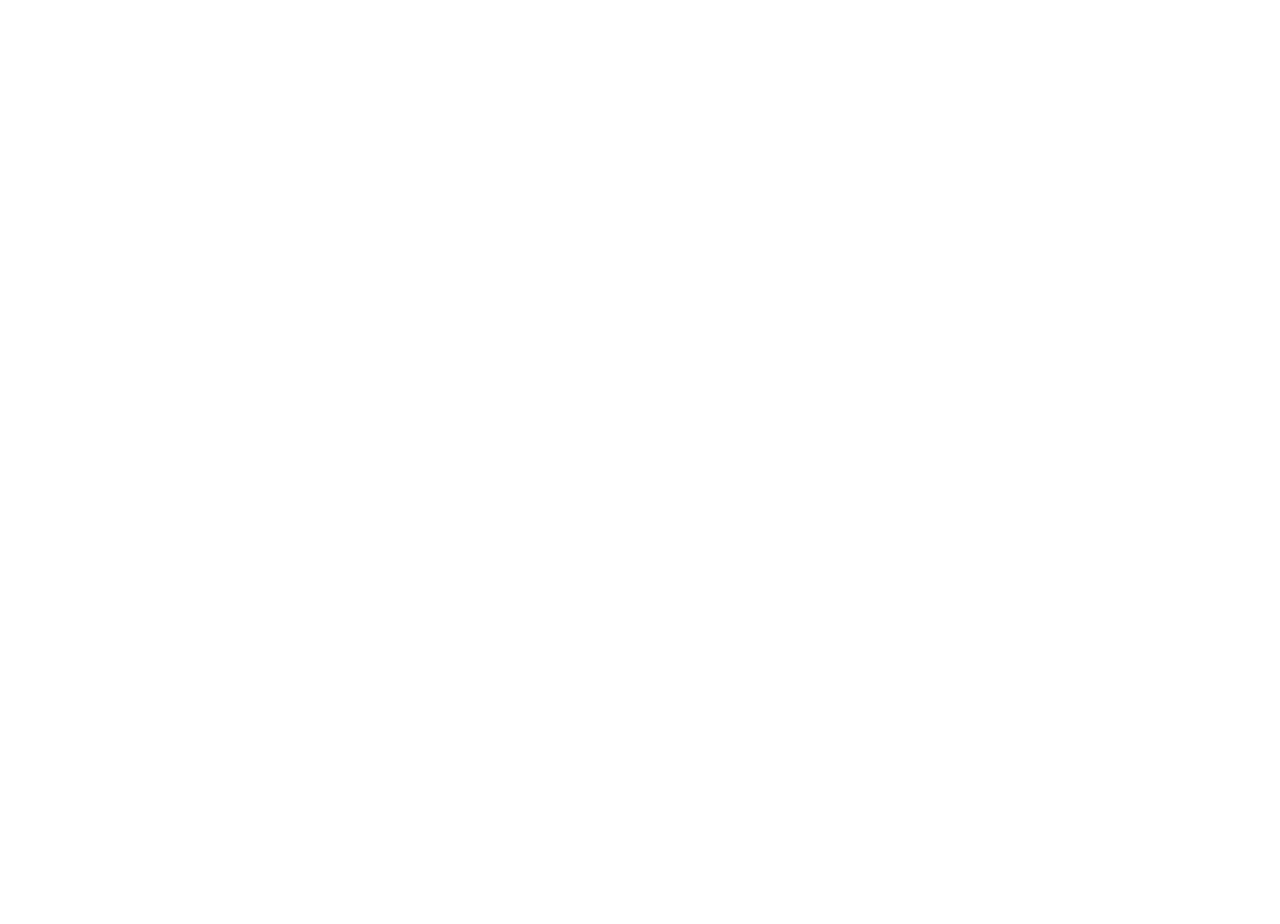
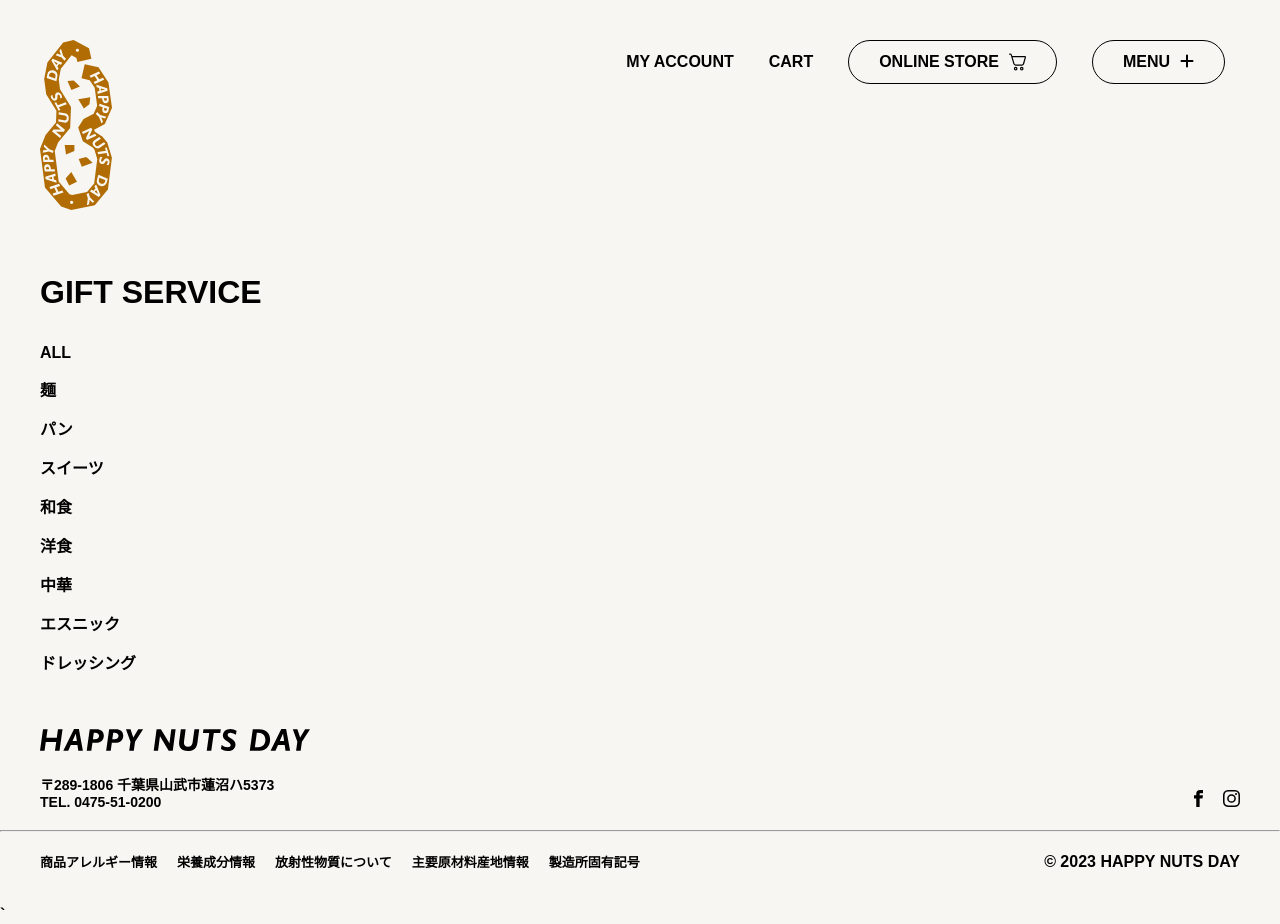
Before and after one commit to Yutann47/Layout-practice, a plain HTML site: page HAPPY NUTS DAY/recipe.html in a window 1280 px wide. Before the commit the page ends 800 px from the top, so only its background shows below. Drawn offline with Linux system fonts and the light colour scheme.

Commit message:
HND-side-bar

```diff
--- a/HAPPY NUTS DAY/public/css/common.css
+++ b/HAPPY NUTS DAY/public/css/common.css
@@ -1,40 +1,47 @@
+@import url(./utils.css);
+
 :root{
     --bg-color: #F8F6F2;
+    --color-primary:rgb(0, 0, 0);
+    --color-secondary:rgba(0, 0, 0, 0.5);
+    --layout-padding: 4rem;
 }
 
 *,
 *::before,
 *::after {
-box-sizing: border-box;
-}
-
-*{
+    box-sizing: border-box;
     margin: 0;
     padding: 0;
 }
 
 html {
     font-size: 62.5%;
-
 }
 
 body{
+    display: flex;
+    flex-direction: column;
+    min-height: 100vh;
+    font-size: 1.6rem;
+    font-weight: 700;
+    color: var(--color-primary);
     background-color: var(--bg-color);
     font-family: sans-serif;
 }
 
-.max-container{
-    max-width: 1440px;
-    padding: 0 5rem;
-    margin: auto;
+a{
+    color: var(--color-primary);
 }
 
-/* ///// */
-/* common style */
+/*unused*/
+
+
 
 h1{
     font-size: 3.2rem;
     font-weight: 700;
+    margin-bottom: 3.3rem;
 }
 
 h2{
@@ -43,16 +50,44 @@
     line-height: 40px;
 }
 
-.title-p{
-    font-size: 1.6rem;
-    font-weight: 700;
+
+/* ///// */
+/* common style */
+.container {
+    width: 100%;
+    max-width: 1440px;
+    margin-inline: auto;
+    padding: 4rem;
 }
 
-.border-radius{
-    border: 1px solid;
-    border-radius: 60px;
+.title-p {
+    font-size: 1.6rem;
+
+}
+.btn {
+    display: inline-flex;
+    gap: 1rem;
+    /* align-items: center; */
+    border: 1px solid var(--color-primary);
+    border-radius: 9999px;
     padding: 1.2rem 3rem;
+    cursor: pointer;
 }
+
+.text-light {
+    color: var(--color-secondary);
+    opacity: 0.5;
+}
+
+.menu-list > * {
+    transition: 0.4s;
+}
+
+.menu-list > *:hover{
+    opacity: 0.5;
+}
+
+
 
 
 
@@ -62,95 +97,103 @@
 .main-header{
     display: flex;
     justify-content: space-between;
-    /* position: fixed; */
+    position: sticky;
     /* z-index: 9999; */
-    padding: 4rem;
+    padding: 4rem var(--layout-padding) 0;
 }
 
 .main-nav > ul {
     display: flex;
     align-items: center;
     list-style: none;
+    gap: 2rem;
 }
 
 .main-nav > ul > li {
-    cursor: pointer;
-    margin-right: 5rem;
+    margin-right: 1.5rem;
 }
 
-.main-nav > ul > li > a {
-    text-decoration: none;
-    color: black;
+/* .main-nav > ul >li :not(:last-child){
+    margin-right: 5rem;
+} */
+
+
+
+/* /////main */
+
+.container >.side-bar > ul {
+    list-style: none;
 }
 
-.cart{
-    background-image: url(../image/cart.svg);
-    background-repeat: no-repeat;
-    padding-left: 3rem;
+.container >.side-bar > ul > li {
+    margin-bottom: 1.5rem;
 }
 
+.container > .side-bar > ul > li > a:hover{
+    color: var(--color-secondary);
+    opacity: 0.5;
+}
 
 /* /////footer */
 
-.main-footer{
-    padding: 0rem 5rem;
+.main-footer {
+    margin-top: auto;
 }
 
-.info-f{
-    margin-bottom: 2rem;
-    border-bottom: 1px solid rgb(175, 175, 175);
+.top-footer,.bottom-footer{
+    padding: 0 var(--layout-padding);
 }
 
-.logo-f{
-    cursor: pointer;
+.main-footer > hr {
+    margin: 2rem 0;
+}
+
+.main-footer > :last-child {
+    padding-bottom: 3rem;
+}
+
+.logo{
+    display: block;
     margin-bottom: 2rem;
 }
-.contact-f{
+.main-footer .contact{
     display: flex;
     justify-content: space-between;
-    align-self:flex-end;
+    align-items:flex-end;
 }
 
-.main-footer .word {
-    margin-bottom: 2rem;
-}
-
-.main-footer .word p{
+.main-footer .info {
     font-size: 1.4rem;
-    font-weight: 700;
-    margin-bottom: 0.5rem;
 }
 
 .main-footer .media > ul{
     display: flex;
+    gap: 2rem;
     list-style: none;
 }
 
-.main-footer .media > ul >li {
-    margin-right: 2rem;
+.bottom-footer{
+    display: flex;
+    justify-content: space-between;
+    align-items: center;
+    margin-bottom: 0.5rem;
 }
 
-.main-footer > .content-f {
+.footer-link {
     display: flex;
     justify-content: space-between;
 }
 
-.main-footer >  .content-f > ul {
+.footer-link {
     display: flex;
     list-style: none;
 }
 
-.main-footer > .content-f > ul >li {
+.footer-link >li {
     margin-right: 2rem;
 }
 
-.main-footer a {
+.footer-link a {
     font-size: 1.3rem;
-    font-weight: 700;
     text-decoration: none;
-    color: black;
 }
-
-.main-footer a:hover{
-    color: #5a5a59;
-}
--- /dev/null
+++ b/HAPPY NUTS DAY/public/css/utils.css
@@ -0,0 +1,11 @@
+.flex {
+    display: flex;
+}
+
+.flex-between {
+    justify-content: space-between;
+}
+
+.txt-deco-none{
+    text-decoration: none;
+}
--- a/HAPPY NUTS DAY/recipe.html
+++ b/HAPPY NUTS DAY/recipe.html
@@ -0,0 +1,86 @@
+<!DOCTYPE html>
+<html lang="en">
+<head>
+    <meta charset="UTF-8">
+    <meta http-equiv="X-UA-Compatible" content="IE=edge">
+    <meta name="viewport" content="width=device-width, initial-scale=1.0">
+    <title>RECIPE ｜ HAPPY NUTS DAY</title>
+    <link rel="stylesheet" href="https://cdnjs.cloudflare.com/ajax/libs/font-awesome/6.3.0/css/all.min.css" />
+    <link rel="stylesheet" href="./public/css/common.css">
+</head>
+
+<body>
+
+    <header class="main-header">
+        <div class="logo">
+            <img src="./public/image/logo.svg" alt="">
+        </div>
+        <nav class="main-nav">
+            <ul class="menu-list">
+                <li ><a class="txt-deco-none" href="">MY ACCOUNT</a></li>
+                <li ><a class="txt-deco-none" href="">CART</a></li>
+                <li >
+                    <a class="btn txt-deco-none" href="" >
+                        ONLINE STORE
+                        <img src="./public/image/cart.svg" alt="">
+                    </a></li>
+                <li>
+                    <div class="btn txt-deco-none">
+                        MENU
+                        <i class="fa-solid fa-plus"></i>
+                    </div>
+                </li>
+            </ul>
+        </nav>
+    </header>
+
+    <main class="container">
+        <div class="side-bar">
+            <h1>GIFT SERVICE</h1>
+            <ul>
+                <li><a class="txt-deco-none" href="">ALL</a></li>
+                <li><a class="txt-deco-none" href="">麺</a></li>
+                <li><a class="txt-deco-none" href="">パン</a></li>
+                <li><a class="txt-deco-none" href="">スイーツ</a></li>
+                <li><a class="txt-deco-none" href="">和食</a></li>
+                <li><a class="txt-deco-none" href="">洋食</a></li>
+                <li><a class="txt-deco-none" href="">中華</a></li>
+                <li><a class="txt-deco-none" href="">エスニック</a></li>
+                <li><a class="txt-deco-none" href="">ドレッシング</a></li>
+            </ul>
+        </div>
+    </main>
+
+    <footer class="main-footer">
+        <div class="info top-footer">
+            <a class="logo" href="">
+                <img src="./public/image/logo_f.svg" alt="">
+            </a>
+            <div class="contact">
+                <div class="info">
+                <p>〒289-1806 千葉県山武市蓮沼ハ5373</p>
+                <p>TEL. 0475-51-0200</p>
+                </div>
+                <div class="media">
+                    <ul>
+                        <li><img src="./public/image/facebook.svg" alt=""></li>
+                        <li><img src="./public/image/instagram.svg" alt=""></li>
+                    </ul>
+                </div>
+            </div>
+        </div>
+        <hr>
+        <div class="bottom-footer">
+            <ul class="footer-link menu-list">
+                <li><a href="">商品アレルギー情報</a></li>
+                <li><a href="">栄養成分情報</a></li>
+                <li><a href="">放射性物質について</a></li>
+                <li><a href="">主要原材料産地情報</a></li>
+                <li><a href="">製造所固有記号</a></li>
+            </ul>
+            <p>© 2023 HAPPY NUTS DAY</p>
+        </div>
+    </footer>
+
+</body>
+</html>`
```
Also changed, not shown: HAPPY NUTS DAY/gift service.html (+35 -15 lines), HAPPY NUTS DAY/news.html (+80 -0 lines), HAPPY NUTS DAY/store list.html (+83 -0 lines).
